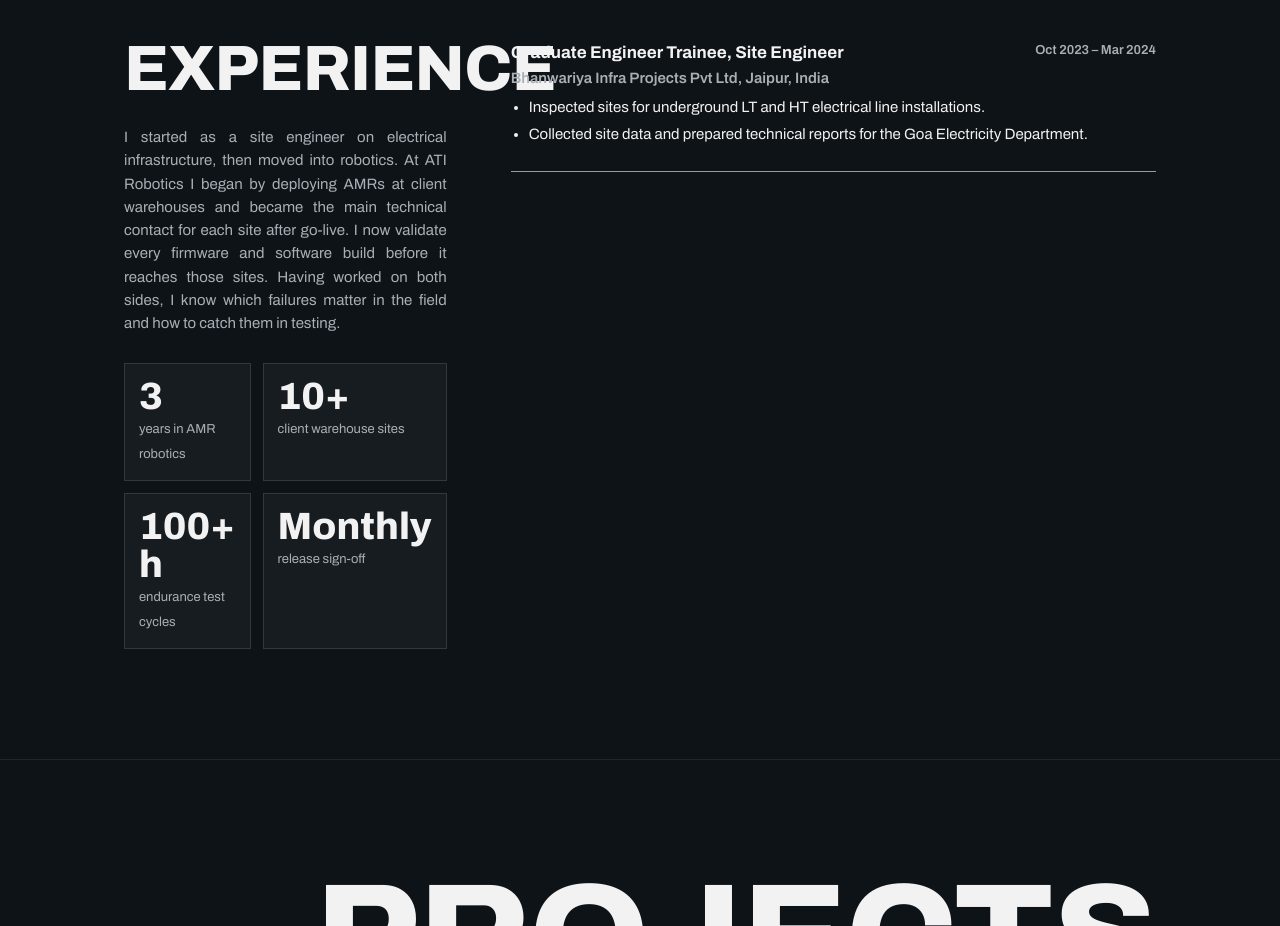
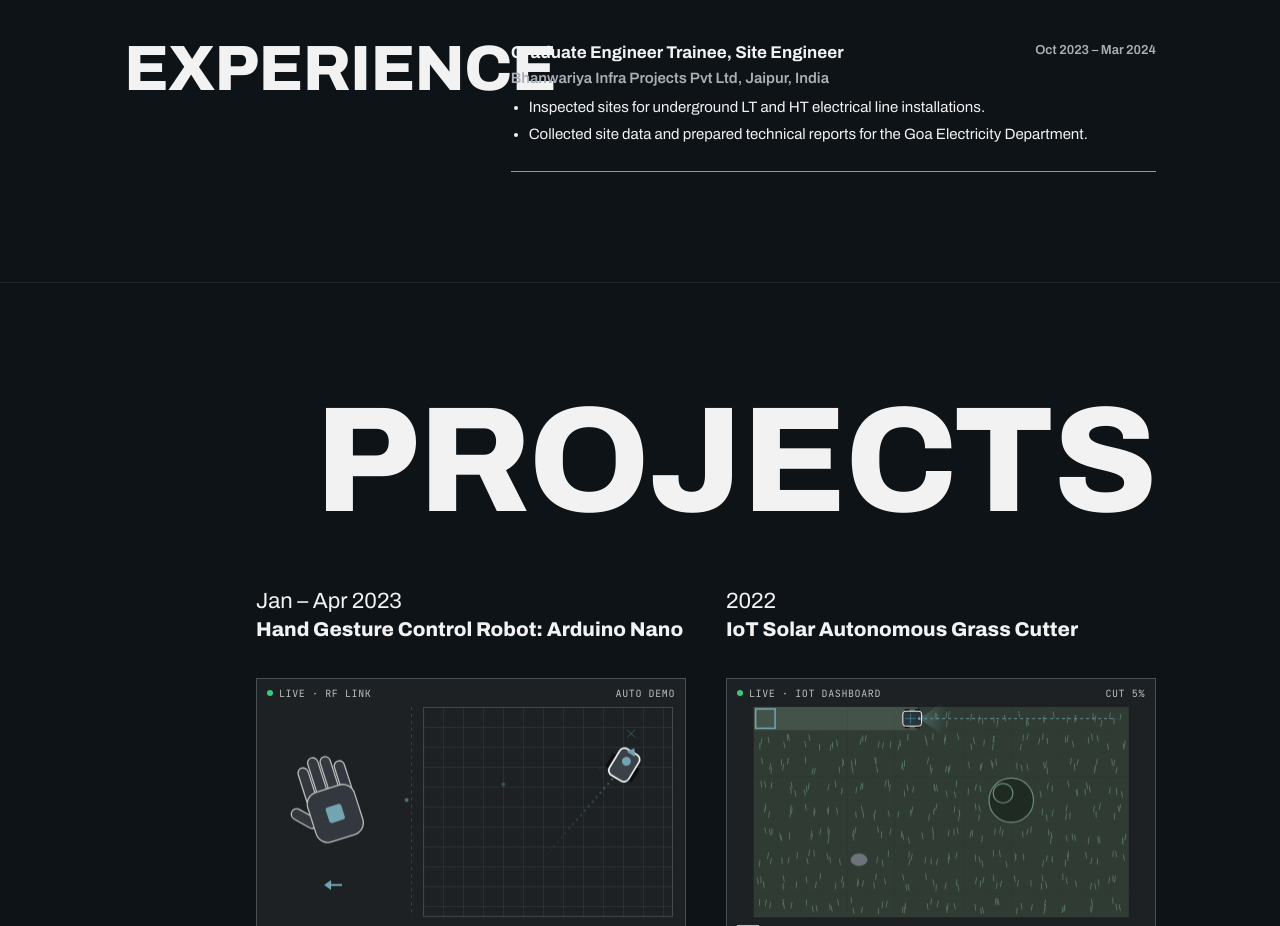
Before and after one commit to samsaji0127/samsaji0127.github.io, a plain HTML site: page index.html in a window 1280 px wide. Shown: the part 2160-3086 px from the top of the page. Drawn offline with Linux system fonts and the light colour scheme; animation ran at ten frames a second.

Commit message:
Remove experience intro paragraph and stats
Co-Authored-By: Claude Opus 5.5 <noreply@anthropic.com>

```diff
--- a/index.html
+++ b/index.html
@@ -280,13 +280,6 @@ section+section{border-top:1px solid rgba(255,255,255,.08)}
   <div class="wrap exp">
     <div class="intro">
       <h2 class="display">Experience</h2>
-      <p>I started as a site engineer on electrical infrastructure, then moved into robotics. At ATI Robotics I began by deploying AMRs at client warehouses and became the main technical contact for each site after go-live. I now validate every firmware and software build before it reaches those sites. Having worked on both sides, I know which failures matter in the field and how to catch them in testing.</p>
-      <div class="stats">
-        <div class="stat"><b>3</b><span>years in AMR robotics</span></div>
-        <div class="stat"><b>10+</b><span>client warehouse sites</span></div>
-        <div class="stat"><b>100+ h</b><span>endurance test cycles</span></div>
-        <div class="stat"><b>Monthly</b><span>release sign-off</span></div>
-      </div>
     </div>
     <div>
       <div class="entry">
```
